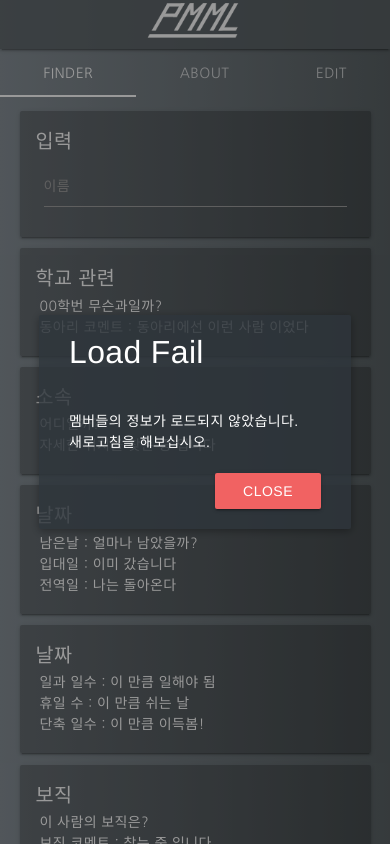
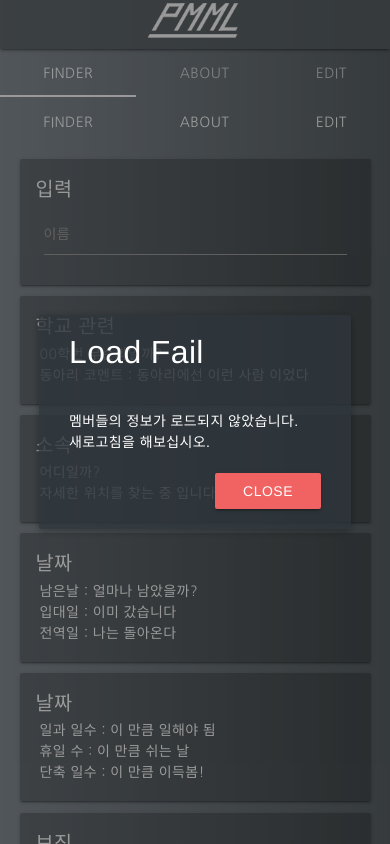
Before and after one commit to MoonJuhan/pmml, a PHP site: page /home/ in a window 390 px wide. Run offline with PHP 8.4, Linux system fonts and the light colour scheme; some libraries are stand-ins or nearby versions.

Commit message:
fix - 모바일, 태블릿 화면 탑 메뉴 네비게이션 수정

```diff
--- a/application/views/_templates/header.php
+++ b/application/views/_templates/header.php
@@ -6,7 +6,7 @@
 	<meta name="viewport" content="width=device-width,initial-scale=1.0,minimum-scale=1.0">
 
 	<!--Stylesheet-->
-	<link href="<?php echo URL; ?>public/css/MainStyleSheet.css?ver=5" rel="stylesheet">
+	<link href="<?php echo URL; ?>public/css/MainStyleSheet.css" rel="stylesheet">
 
 	<title>PMML</title>
 
@@ -26,6 +26,7 @@
 <body>
 	<div id="app">
 		<header class="no-padding">
+
 			<div class="navbar-fixed">
 				<nav class="navfeature">
 					<div class="container nav-wrapper">
@@ -46,19 +47,33 @@
 					</div>
 				</nav>
 			</div>
+
 			<div class="nav-content mobile-tab">
 				<ul class="tabs tabs-transparent">
 					<li class="tab">
-						<a class="active" href="#finder">Finder</a>
+						<a class="active" href="/">Finder</a>
 					</li>
 
 					<li class="tab">
-						<a href="#about">About</a>
+						<a href="/about">About</a>
 					</li>
 
 					<li class="tab">
 						<a target="_self" href="https://docs.google.com/spreadsheets/d/14pDCMfhYCyTRfsl_RaWa-_viDwsNpGyLSRhHFMH3R1s/edit?usp=sharing">Edit</a>
 					</li>
 				</ul>
+
+				<ul class="mobile-nav">
+					<li class="mobile-menu">
+						<a class="waves-effect waves-light" href="/">Finder</a>
+					</li>
+					<li class="mobile-menu">
+						<a class="waves-effect waves-light" href="/about">About</a>
+					</li>
+					<li class="mobile-menu">
+						<a class="waves-effect waves-light" href="https://docs.google.com/spreadsheets/d/14pDCMfhYCyTRfsl_RaWa-_viDwsNpGyLSRhHFMH3R1s/edit?usp=sharing">Edit</a>
+					</li>
+				</ul>
 			</div>
+
 		</header>
--- a/public/css/MainStyleSheet.css
+++ b/public/css/MainStyleSheet.css
@@ -64,6 +64,37 @@ body {
 		height: inherit;
 		line-height: 3.5em;
 	}
+}
+
+.mobile-nav {
+	position: relative;
+	overflow-x: auto;
+	overflow-y: hidden;
+	height: 48px;
+	width: 100%;
+	background-color: transparent;
+	margin: 0 auto;
+	white-space: nowrap;
+	display: -webkit-flex;
+	display: -ms-flexbox;
+	display: flex;
+}
+
+.mobile-nav .mobile-menu {
+	display: inline-block;
+	text-align: center;
+	line-height: 48px;
+	height: 48px;
+	padding: 0;
+	margin: 0;
+	text-transform: uppercase;
+	-webkit-flex-grow: 1;
+	-ms-flex-positive: 1;
+	flex-grow: 1;
+}
+
+.mobile-nav .mobile-menu a {
+	color: #fff;
 }
 
 /* Contents */
```
Lines whose indentation alone changed are shown as unchanged.
